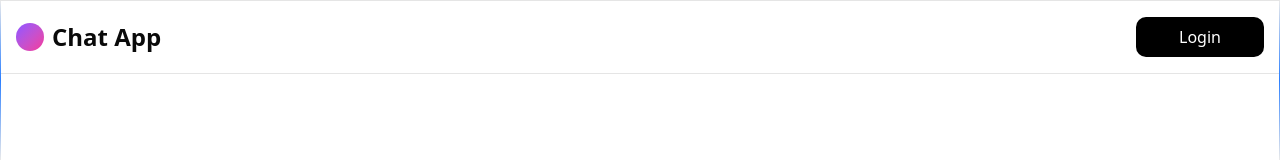
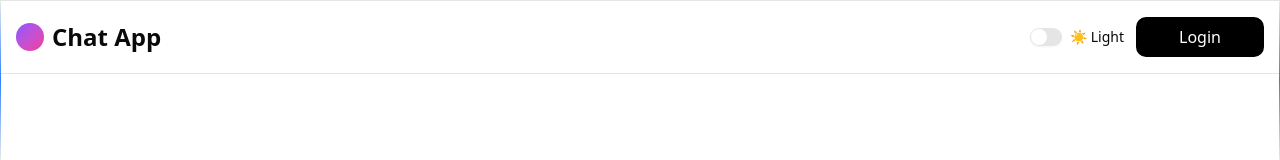
Before and after one commit to 403ABHIJEET/chat-app, a Next.js app: page / in a window 1280 px wide. Shown: the top 160 px of the page. Built offline with nearby package versions, Linux system fonts and the light colour scheme.

Commit message:
dark mode in home and login page

```diff
--- a/src/components/Chat.tsx
+++ b/src/components/Chat.tsx
@@ -88,7 +88,9 @@ export default function Chat() {
 
         <>
             <div className="h-full">
-                <ThemeToggle />
+                <div className="pb-5">
+                    <ThemeToggle />
+                </div>
                 <ResizablePanelGroup
                     direction="horizontal"
                     className="w-full rounded-lg border"
--- a/src/components/ThemeToggle.tsx
+++ b/src/components/ThemeToggle.tsx
@@ -31,7 +31,7 @@ export default function ThemeToggle() {
     };
 
     return (
-        <div className='flex justify-end pb-5'>
+        <div className='flex justify-end items-center'>
             <div className='flex gap-2'>
                 <Switch onClick={toggleTheme} />
                 <Label>
--- a/src/components/hero-section-demo-1.tsx
+++ b/src/components/hero-section-demo-1.tsx
@@ -3,6 +3,7 @@
 import Image from "next/image";
 import { motion } from "motion/react";
 import Link from "next/link";
+import ThemeToggle from "./ThemeToggle";
 
 export default function HeroSectionOne() {
   return (
@@ -95,11 +96,14 @@ const Navbar = () => {
         <div className="size-7 rounded-full bg-gradient-to-br from-violet-500 to-pink-500" />
         <h1 className="text-base font-bold md:text-2xl">Chat App</h1>
       </div>
-      <Link href={`/login`}>
-        <button className="w-24 transform rounded-lg bg-black px-6 py-2 font-medium text-white transition-all duration-300 hover:-translate-y-0.5 hover:bg-gray-800 md:w-32 dark:bg-white dark:text-black dark:hover:bg-gray-200">
-          Login
-        </button>
-      </Link>
+      <div className="flex items-center justify-around gap-3">
+        <ThemeToggle />
+        <Link href={`/login`}>
+          <button className="w-24 transform rounded-lg bg-black px-6 py-2 font-medium text-white transition-all duration-300 hover:-translate-y-0.5 hover:bg-gray-800 md:w-32 dark:bg-white dark:text-black dark:hover:bg-gray-200">
+            Login
+          </button>
+        </Link>
+      </div>
     </nav>
   );
 };
```
